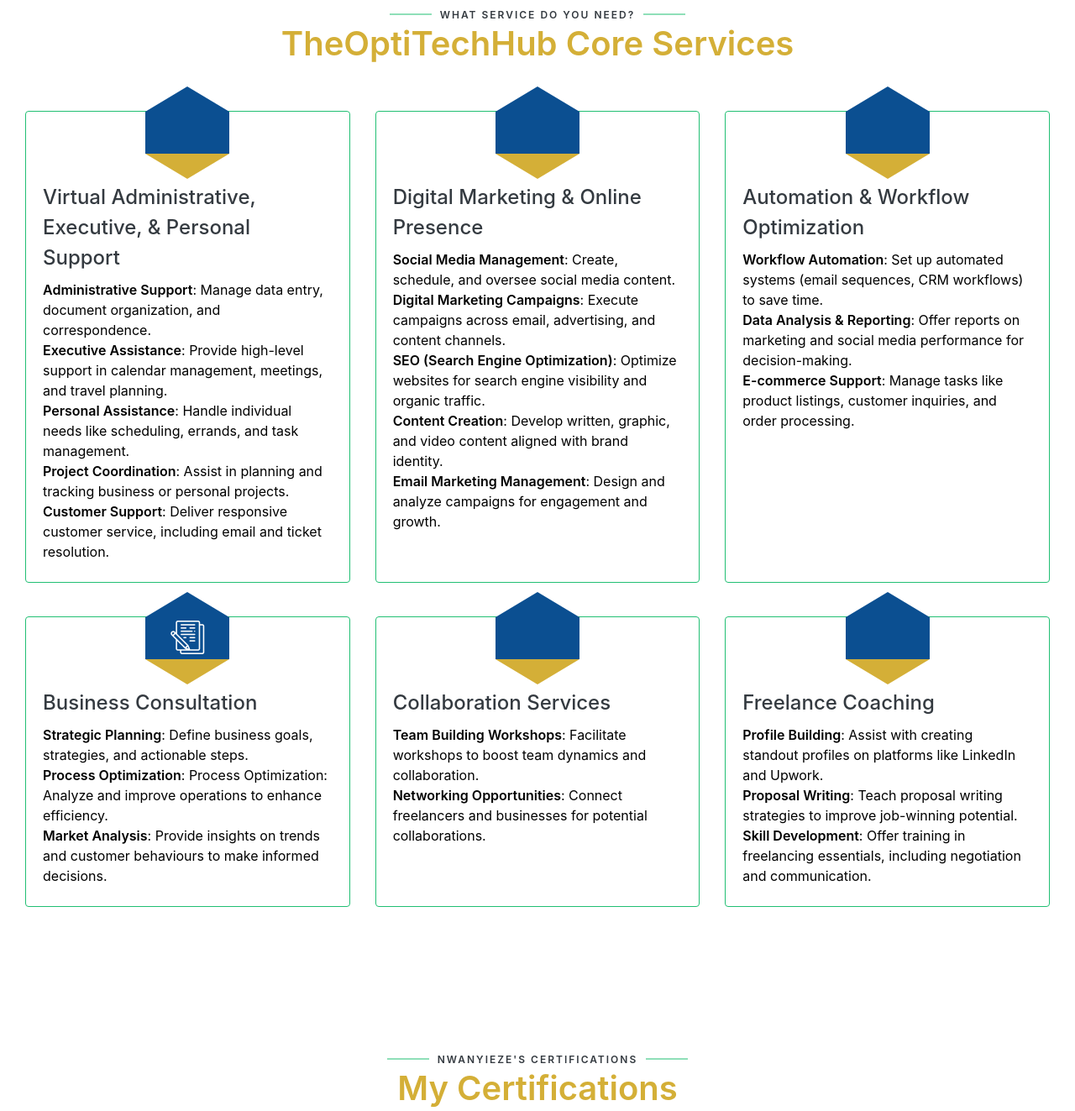
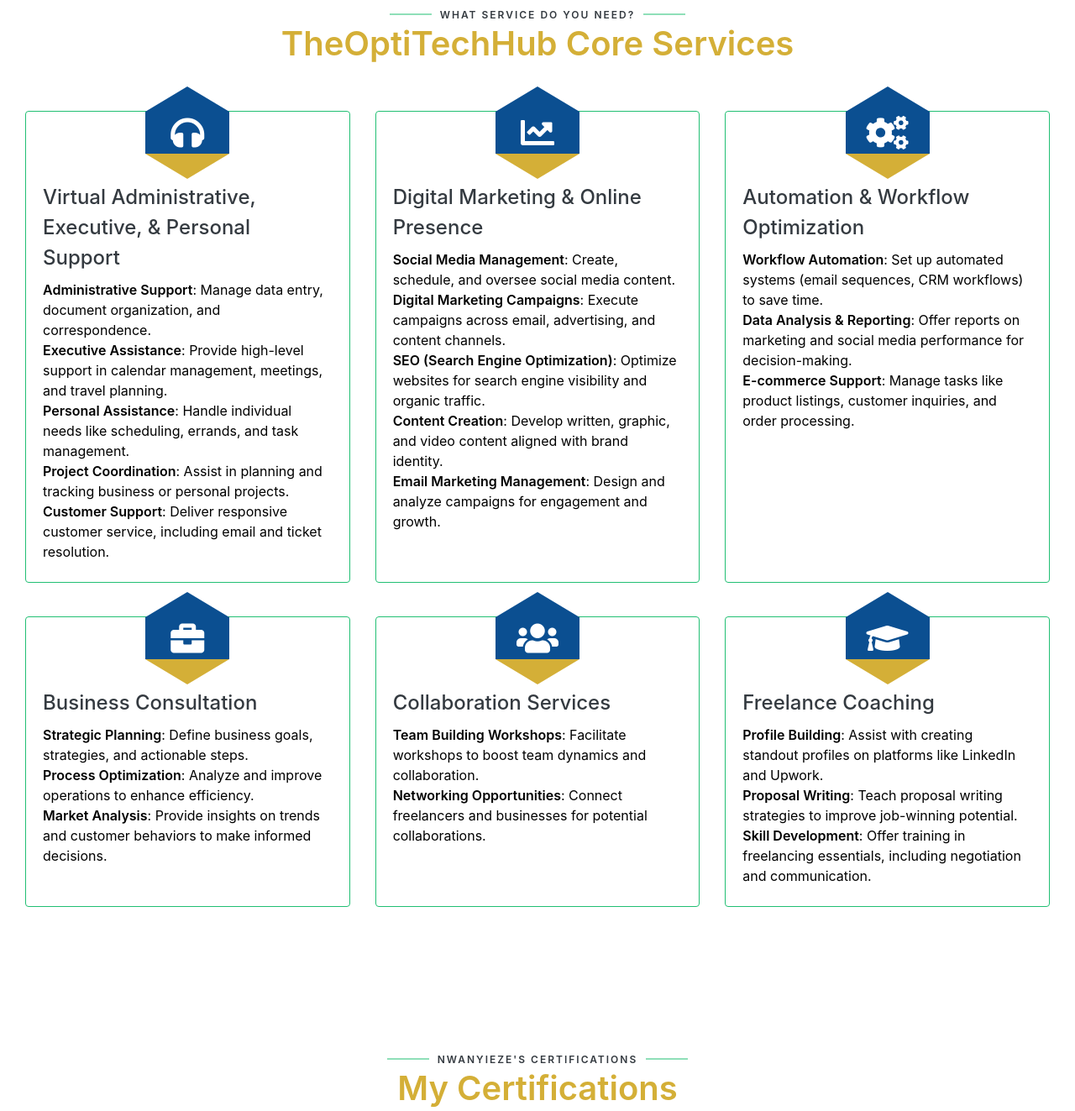
Before and after one commit to freedompraise/TheOptitechHub, a website: page index.html in a window 1280 px wide. Shown: the part 1740-3063 px from the top of the page at 84% size. Drawn offline with Linux system fonts and the light colour scheme; files whose address does not match are found by name.

Commit message:
feat: update service icons and improve content formatting for better clarity

```diff
--- a/index.html
+++ b/index.html
@@ -153,8 +153,9 @@
 			<div class="row d-flex">
 				<div class="col-md-6 col-lg-4 d-flex align-self-stretch ftco-animate">
 					<div class="media block-6 services d-block text-left">
-						<div class="icon d-flex justify-content-center align-items-center"><span
-								class="flaticon-support"></span></div>
+						<div class="icon d-flex justify-content-center align-items-center">
+							<span class="fa fa-headphones"></span>
+						</div>
 						<div class="media-body py-md-4">
 							<h3 class="">Virtual Administrative, Executive, & Personal Support</h3>
 							<p><strong>Administrative Support</strong>: Manage data entry, document organization, and
@@ -172,8 +173,9 @@
 				</div>
 				<div class="col-md-6 col-lg-4 d-flex align-self-stretch ftco-animate">
 					<div class="media block-6 services d-block text-left">
-						<div class="icon d-flex justify-content-center align-items-center"><span
-								class="flaticon-marketing"></span></div>
+						<div class="icon d-flex justify-content-center align-items-center">
+							<span class="fa fa-line-chart"></span>
+						</div>
 						<div class="media-body py-md-4">
 							<h3 class="">Digital Marketing & Online Presence</h3>
 							<p><strong>Social Media Management</strong>: Create, schedule, and oversee social media
@@ -191,8 +193,9 @@
 				</div>
 				<div class="col-md-6 col-lg-4 d-flex align-self-stretch ftco-animate">
 					<div class="media block-6 services d-block text-left">
-						<div class="icon d-flex justify-content-center align-items-center"><span
-								class="flaticon-automation"></span></div>
+						<div class="icon d-flex justify-content-center align-items-center">
+							<span class="fa fa-cogs"></span>
+						</div>
 						<div class="media-body py-md-4">
 							<h3 class="">Automation & Workflow Optimization</h3>
 							<p><strong>Workflow Automation</strong>: Set up automated systems (email sequences, CRM
@@ -206,30 +209,25 @@
 				</div>
 				<div class="col-md-6 col-lg-4 d-flex align-self-stretch ftco-animate">
 					<div class="media block-6 services d-block text-left">
-						<div class="icon d-flex justify-content-center align-items-center"><span
-								class="flaticon-document"></span></div>
+						<div class="icon d-flex justify-content-center align-items-center">
+							<span class="fa fa-briefcase"></span>
+						</div>
 						<div class="media-body py-md-4">
 							<h3 class="">Business Consultation</h3>
-							<p>
-								<strong>Strategic Planning</strong>:
-								Define business goals, strategies, and actionable steps.
-							</p>
-							<p>
-								<strong>Process Optimization</strong>:
-								Process Optimization: Analyze and improve operations to enhance efficiency.
-							</p>
-							<p>
-								<strong>Market Analysis</strong>:
-								Provide insights on trends and customer behaviours to make informed decisions.
-							</p>
-
+							<p><strong>Strategic Planning</strong>: Define business goals, strategies, and actionable
+								steps.</p>
+							<p><strong>Process Optimization</strong>: Analyze and improve operations to enhance
+								efficiency.</p>
+							<p><strong>Market Analysis</strong>: Provide insights on trends and customer behaviors to
+								make informed decisions.</p>
 						</div>
 					</div>
 				</div>
 				<div class="col-md-6 col-lg-4 d-flex align-self-stretch ftco-animate">
 					<div class="media block-6 services d-block text-left">
-						<div class="icon d-flex justify-content-center align-items-center"><span
-								class="flaticon-collaboration"></span></div>
+						<div class="icon d-flex justify-content-center align-items-center">
+							<span class="fa fa-users"></span>
+						</div>
 						<div class="media-body py-md-4">
 							<h3 class="">Collaboration Services</h3>
 							<p><strong>Team Building Workshops</strong>: Facilitate workshops to boost team dynamics and
@@ -241,8 +239,9 @@
 				</div>
 				<div class="col-md-6 col-lg-4 d-flex align-self-stretch ftco-animate">
 					<div class="media block-6 services d-block text-left">
-						<div class="icon d-flex justify-content-center align-items-center"><span
-								class="flaticon-coaching"></span></div>
+						<div class="icon d-flex justify-content-center align-items-center">
+							<span class="fa fa-graduation-cap"></span>
+						</div>
 						<div class="media-body py-md-4">
 							<h3 class="">Freelance Coaching</h3>
 							<p><strong>Profile Building</strong>: Assist with creating standout profiles on platforms
@@ -254,8 +253,8 @@
 						</div>
 					</div>
 				</div>
-
 			</div>
+		</div>
 	</section>
 
 	<section class="ftco-section" id="certifications">
```
